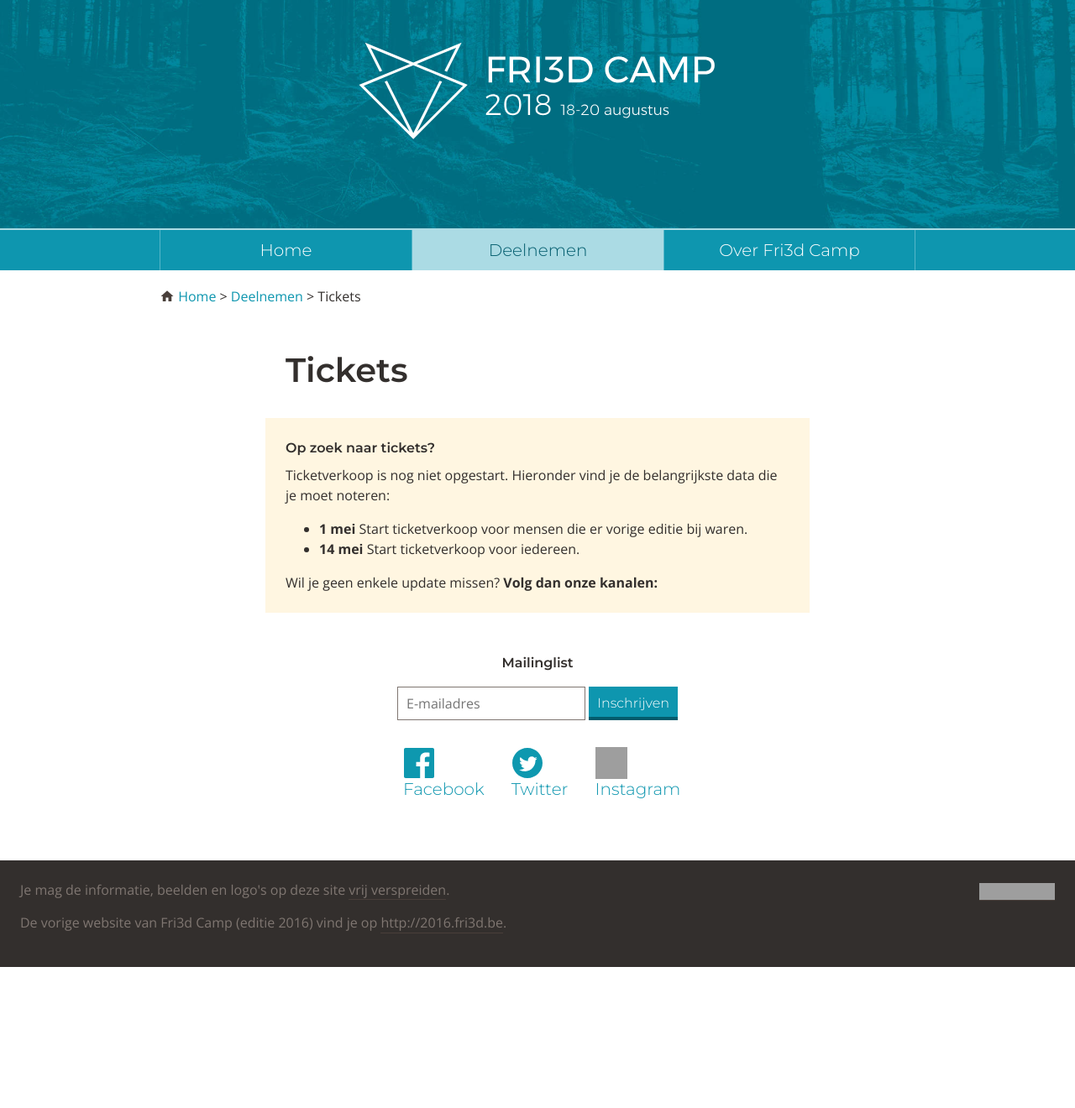
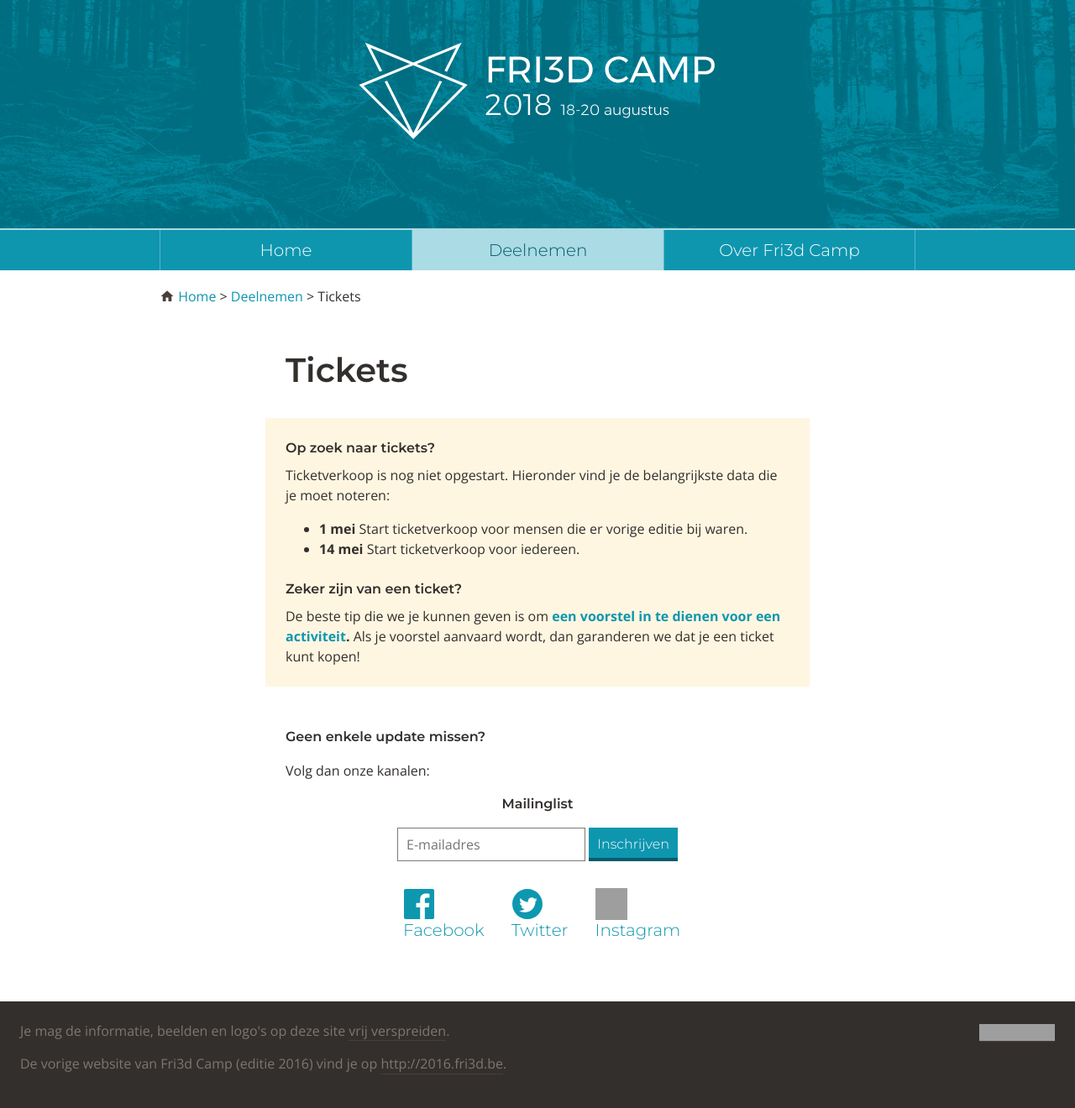
Before and after one commit to Fri3dCamp/fri3d2018-announce, a Jekyll site: the page built from deelnemen/tickets.html, in a window 1280 px wide. Shown: the whole page at 84% size. Built offline with Jekyll 4.4.1, drawn with Linux system fonts in a browser that asks for light colours; nearby versions of some CDN libraries; before the commit the page ends 1152 px from its top, so only the background shows below that; grey boxes are pictures that could not be loaded.

Commit message:
update tickets page with cfp link

```diff
--- a/deelnemen/tickets.html
+++ b/deelnemen/tickets.html
@@ -11,9 +11,12 @@ navlevel: 1
         <li><strong>1 mei</strong> Start ticketverkoop voor mensen die er vorige editie bij waren.</li>
         <li><strong>14 mei</strong> Start ticketverkoop voor iedereen.</li>
     </ul>
+   <h2>Zeker zijn van een ticket?</h2>
 
-   <p>Wil je geen enkele update missen? <strong>Volg dan onze kanalen:</strong></p>
+   <p>De beste tip die we je kunnen geven is om <strong><a href="https://content.fri3d.be/cfp">een voorstel in te dienen voor een activiteit</a>.</strong> Als je voorstel aanvaard wordt, dan garanderen we dat je een ticket kunt kopen!</p>
 </div>
 <div class="maincontent">
+    <h2>Geen enkele update missen?</h2>
+    <p>Volg dan onze kanalen:</p>
     {% include mailinglist_social.html %}
 </div>
```
